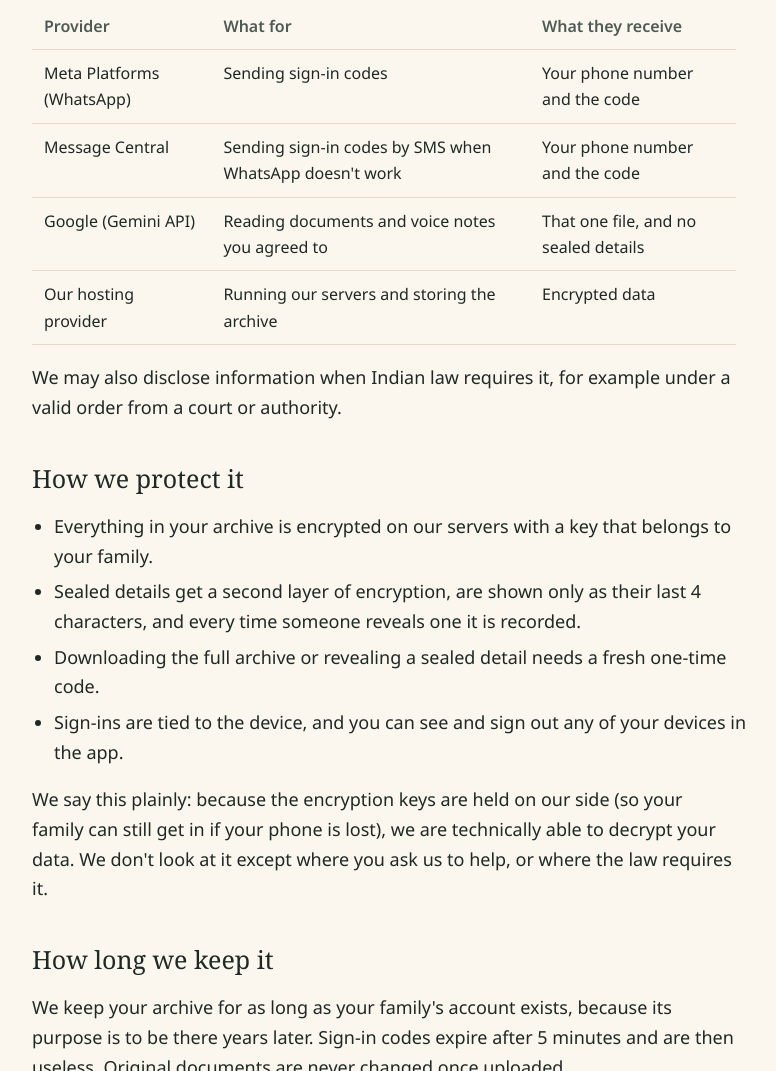
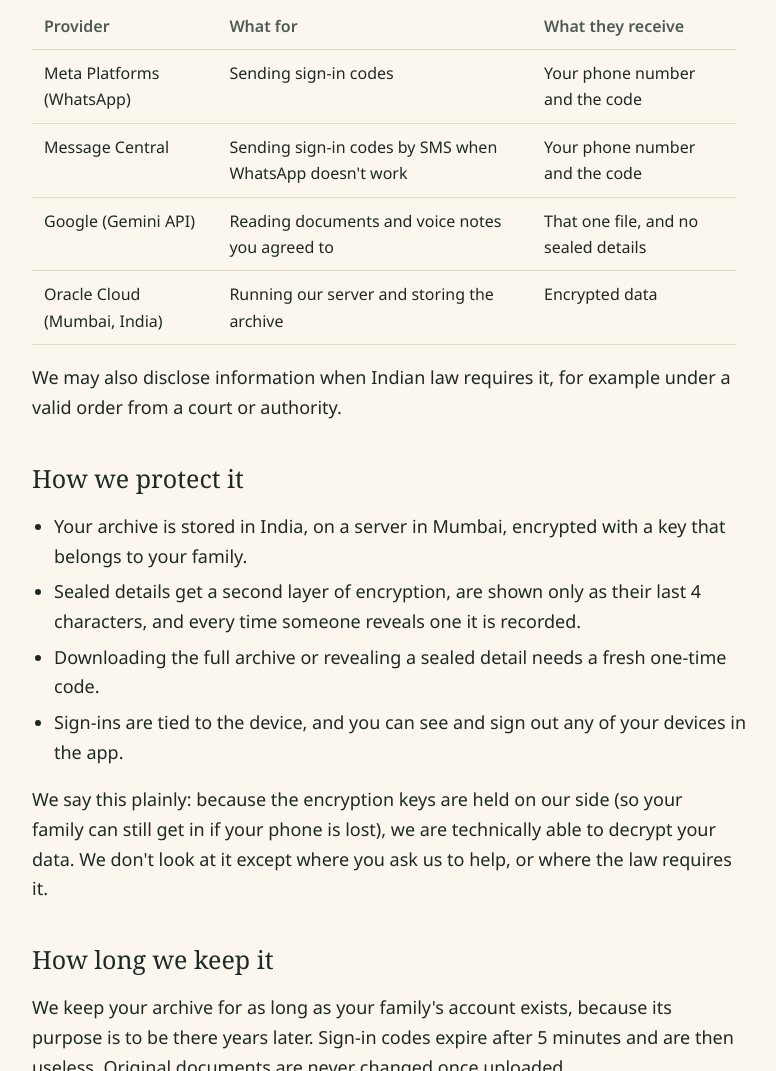
Before and after one commit to UmangSonthaliya/familyarchive, a plain HTML site: page privacy.html in a window 1280 px wide. Shown: the part 1960-3031 px from the top of the page, without its empty margins (132-908 px from the left). Drawn offline with Linux system fonts and the light colour scheme; a web font is replaced by a local one.

Commit message:
Privacy policy: name Oracle Cloud (Mumbai) as the host
Co-Authored-By: Claude Opus 5.5 <noreply@anthropic.com>

```diff
--- a/privacy.html
+++ b/privacy.html
@@ -79,7 +79,7 @@
         <tr><td>Meta Platforms (WhatsApp)</td><td>Sending sign-in codes</td><td>Your phone number and the code</td></tr>
         <tr><td>Message Central</td><td>Sending sign-in codes by SMS when WhatsApp doesn't work</td><td>Your phone number and the code</td></tr>
         <tr><td>Google (Gemini API)</td><td>Reading documents and voice notes you agreed to</td><td>That one file, and no sealed details</td></tr>
-        <tr><td>Our hosting provider</td><td>Running our servers and storing the archive</td><td>Encrypted data</td></tr>
+        <tr><td>Oracle Cloud (Mumbai, India)</td><td>Running our server and storing the archive</td><td>Encrypted data</td></tr>
       </tbody>
     </table>
     <p>We may also disclose information when Indian law requires it, for example under a valid order from a court or
@@ -87,7 +87,7 @@
 
     <h2>How we protect it</h2>
     <ul>
-      <li>Everything in your archive is encrypted on our servers with a key that belongs to your family.</li>
+      <li>Your archive is stored in India, on a server in Mumbai, encrypted with a key that belongs to your family.</li>
       <li>Sealed details get a second layer of encryption, are shown only as their last 4 characters, and every time
         someone reveals one it is recorded.</li>
       <li>Downloading the full archive or revealing a sealed detail needs a fresh one-time code.</li>
```
